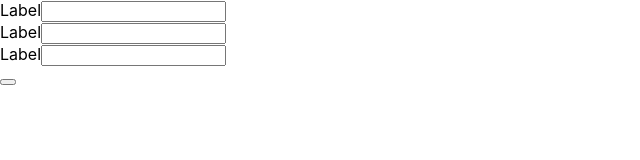
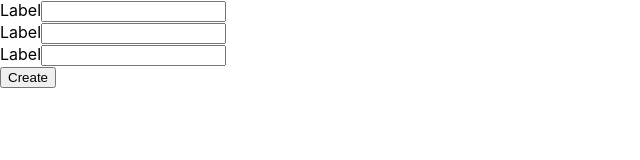
Before and after one commit to wowgr8/random-img-generator, a React (Create React App) app: page / in a window 1280 px wide. Shown: the top 160 px of the page, without its empty margins (0-640 px from the left). Built offline with nearby package versions, Linux system fonts and the light colour scheme.

Commit message:
add temporary button text.

```diff
--- a/src/App.js
+++ b/src/App.js
@@ -7,7 +7,7 @@ function App() {
       <InputBox />
       <InputBox />
       <InputBox />
-      <button ></button>
+      <button >Create</button>
     </div>
   );
 }
```
